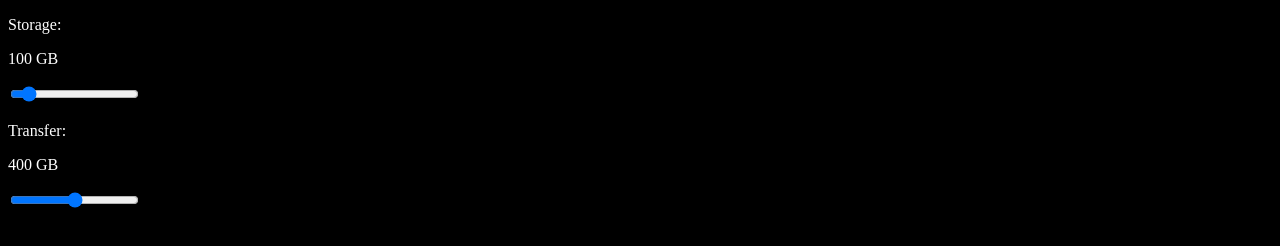
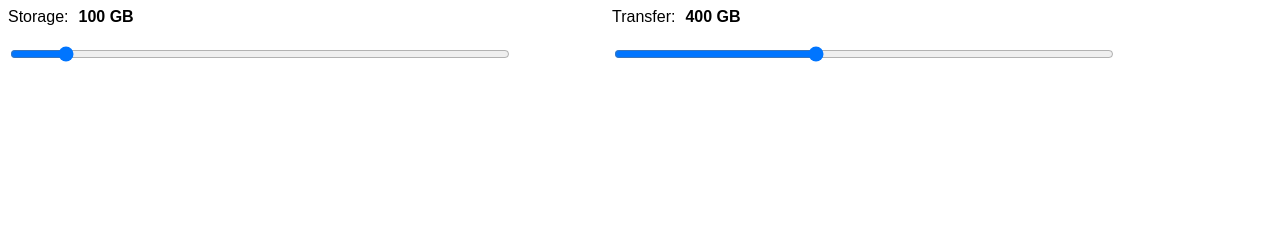
Before and after one commit to PylSerg/cloud-storage-calculator, a website built with webpack: page src/index.html in a window 1280 px wide. Built offline with nearby package versions, Linux system fonts and the light colour scheme.

Commit message:
adds style

```diff
--- a/src/index.html
+++ b/src/index.html
@@ -8,14 +8,24 @@
 </head>
 
 <body>
-	<div>
-		<p>Storage:</p>
-		<p>100 GB</p>
-		<input id="storage-range" type="range" value="10" />
+	<div class="config">
+		<div class="config__type">
+			<div class="config__title">
+				<p>Storage:</p>
+				<p class="config__value" id="storage-value"></p>
+			</div>
 
-		<p>Transfer:</p>
-		<p>400 GB</p>
-		<input id="transfer-range" type="range" />
+			<input class="config__range" id="storage-range" type="range" min="0" max="1000" step="1" value="100" />
+		</div>
+
+		<div class="config__type">
+			<div class="config__title">
+				<p>Transfer:</p>
+				<p class="config__value" id="transfer-value"></p>
+			</div>
+
+			<input class="config__range" id="transfer-range" type="range" min="0" max="1000" step="1" value="400" />
+		</div>
 	</div>
 </body>
 
--- a/src/sass/main.scss
+++ b/src/sass/main.scss
@@ -1,4 +1,38 @@
 body {
-    color: #fff;
-    background-color: #000;
+    font-family: "Arial";
 }
+
+p {
+    display: block;
+
+    margin: 0;
+    padding: 0;
+}
+
+.config {
+    display: flex;
+    flex-direction: row;
+}
+
+.config__type {
+    &:not(:last-child) {
+        margin-right: 100px;
+    }
+}
+
+.config__title {
+    display: flex;
+    flex-direction: row;
+}
+
+.config__value {
+    margin-left: 10px;
+
+    font-weight: 700;
+}
+
+.config__range {
+    width: 500px;
+
+    margin-top: 20px;
+}
```
